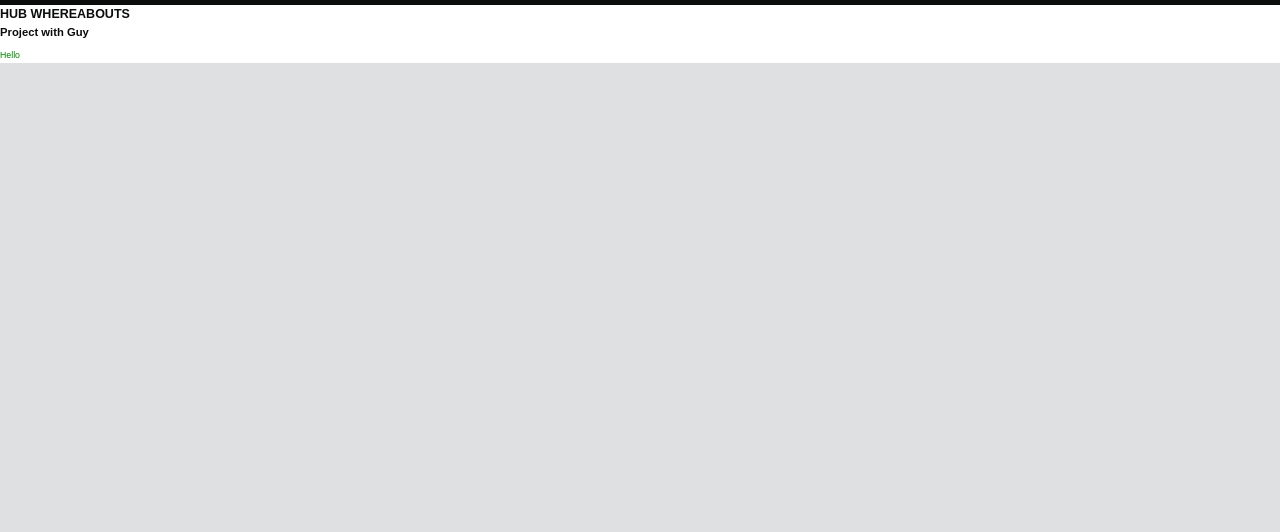
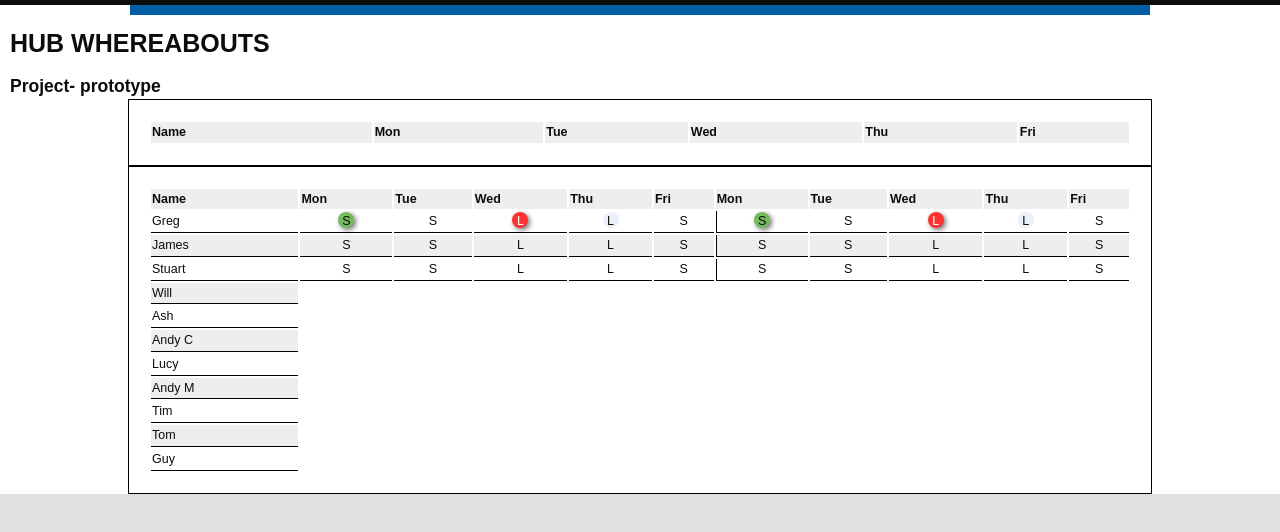
Before and after one commit to UKHomeOffice/hub-whereabouts, a website: page src/index.html in a window 1280 px wide. Shown: the part 48-580 px from the top of the page. Drawn offline with nearby package versions, Linux system fonts and the light colour scheme; files that its build step writes are made by us from their sources; no server answers.

Commit message:
Added uglify

```diff
--- a/src/index.html
+++ b/src/index.html
@@ -6,13 +6,92 @@
     <link rel="stylesheet" href="main.css" />
   </head>
   <body>
-  <header role="banner" id="global-header" class="with-proposition"><div class="header-wrapper"><div class="header-global"><div class="header-logo"><a href="https://hodigital.blog.gov.uk/" title="Go to the Home Office Digital blog" id="logo" class="content"><img src="/assets/images/gov.uk_logotype_crown_invert_trans.png?0.17.3" width="35" height="31" alt="Home Office crest"> Home Office</a></div></div><div class="header-proposition"><div class="content"><nav id="proposition-menu"><span class="home" id="proposition-name">UK Visas and Immigration</span></nav></div></div></div></header>
-    <h1>HUB WHEREABOUTS</h1>
-    <h2>Project with Guy</h2>
-    <p>Hello</p>
+  <header role="banner" id="global-header" class="with-proposition">
+      <div class="header-wrapper">
+          <div class="header-global">
+              <div class="header-logo">
+                  <a href="https://hodigital.blog.gov.uk/" title="Go to the Home Office Digital blog" id="logo" class="content">
+                      <img src="/assets/images/gov.uk_logotype_crown_invert_trans.png?0.17.3" width="35" height="31" alt="Home Office crest"> Home Office</a></div></div>
+                      <div class="header-proposition"><div class="content"><nav id="proposition-menu"><span class="home" id="proposition-name">UK Visas and Immigration</span></nav></div></div></div></header>
+                        <div id="global-header-bar"></div>
+  <h1>HUB WHEREABOUTS</h1>
+    <h2>Project- prototype</h2>
+    <table id="new-table">
+        <tr>
+            <th>Name</th>
+            <th>Mon</th>
+            <th>Tue</th>
+            <th>Wed</th>
+            <th>Thu</th>
+            <th>Fri</th>
+        </tr>
+    </table>
+    <div class="table">
+        <table>
+            <tr>
+                <th>Name</th>
+                <th>Mon</th>
+                <th>Tue</th>
+                <th>Wed</th>
+                <th>Thu</th>
+                <th>Fri</th>
+                <th>Mon</th>
+                <th>Tue</th>
+                <th>Wed</th>
+                <th>Thu</th>
+                <th>Fri</th>
+            </tr>
+            <tr><td>Greg</td>
+                <td><span class="green loc">S</span></td>
+                <td>S</td>
+                <td><span class="red loc">L</span></td>
+                <td><span class="loc">L</span></td>
+                <td>S</td>
+                <td><span class="green loc">S</span></td>
+                <td>S</td>
+                <td><span class="red loc">L</span></td>
+                <td><span class="loc">L</span></td>
+                <td>S</td>
+            </tr>
+            <tr><td>James</td>
+                <td>S</td>
+                <td>S</td>
+                <td>L</td>
+                <td>L</td>
+                <td>S</td>
+                <td>S</td>
+                <td>S</td>
+                <td>L</td>
+                <td>L</td>
+                <td>S</td>
+            </tr>
+            <tr><td>Stuart</td>
+                <td>S</td>
+                <td>S</td>
+                <td>L</td>
+                <td>L</td>
+                <td>S</td>
+                <td>S</td>
+                <td>S</td>
+                <td>L</td>
+                <td>L</td>
+                <td>S</td>
+            </tr>
+            <tr><td>Will</td></tr>
+            <tr><td>Ash</td></tr>
+            <tr><td>Andy C</td></tr>
+            <tr><td>Lucy</td></tr>
+            <tr><td>Andy M</td></tr>
+            <tr><td>Tim</td></tr>
+            <tr><td>Tom</td></tr>
+            <tr><td>Guy</td></tr>
+        </table>
 
+    </div>
 
+    <script src="https://cdnjs.cloudflare.com/ajax/libs/jquery/3.2.1/jquery.min.js"></script>
     <script src="vendor.js"></script>
     <script src="main.js"></script>
+
   </body>
 </html>
--- a/src/js/main.js
+++ b/src/js/main.js
@@ -1 +1,70 @@
-console.log('hello')
+var $ = jQuery
+$(document).ready(function(){
+console.log("hello were ready!")
+
+var addTeamMemberWhereabouts = function(data) {
+    var data = data.map(function(data){
+        return {
+            name: data.member,
+            location: data.whereabouts.map(function(location) {
+                return location.location
+            })
+        }
+    })
+var tab = $("#new-table")
+
+var addPerson = function(person){
+    var html = '<tr><td>'+person.name+'</td>'
+    for(var i = 0; i < person.location.length; i++){
+        html += '<td>'+getLoc(person.location[i])+'</td>'
+        }
+    html += '</tr>'
+    tab.append(html)
+}
+var getLoc = function(ref){
+    var col
+    switch(ref){
+    case 's': col = 'green'
+    break;
+    case 'l': col = 'red'
+    break;
+    case 'm': col = 'yellow'
+    break;
+    }
+    return '<span class="loc '+col+'">'+ref.toUpperCase()+'</span>'
+
+}
+
+for(var i = 0; i < data.length; i++){
+    addPerson(data[i])
+}
+
+
+}
+
+$.get({
+    url: "/team_members",
+    success: addTeamMemberWhereabouts
+})
+
+
+//var data = [{name:"Greg", location:["s", "s", "s", "s", "l"]},
+//            {name:"James", location:["l", "s", "s", "l", "l"]},
+//            {name:"Stuart", location:["s", "s", "m", "s", "s"]},
+//            {name:"Will", location:["m", "s", "s", "s", "s"]},
+//            {name:"Ash", location:["s", "s", "s", "s", "s"]},
+//            {name:"Andy C", location:["s", "l", "l", "s", "s"]},
+//            {name:"Lucy", location:["s", "s", "l", "s", "s"]},
+//            {name:"Andy M", location:["s", "l", "s", "s", "s"]},
+//            {name:"Tim", location:["s", "l", "s", "s", "s"]},
+//            {name:"Tom", location:["s", "s", "s", "l", "l"]},
+//            {name:"Guy", location:["l", "s", "s", "m", "s"]}]
+
+
+
+
+
+
+
+
+})
--- a/src/styles/main.css
+++ b/src/styles/main.css
@@ -1,16 +1,71 @@
 body {
-  font-size: 62.5%;
+    font-size: 62.5%;
 }
 
 h1 {
-  font-size: 2em;
+    font-size: 4em;
+    margin: 10px;
 }
 
 h2 {
-  font-size: 1.8em;
+    font-size: 2.8em;
+    margin-left: 10px;
+}
+#global-header-bar{
+    height:10px;
+    background-color: #005ea5;
 }
 
 p {
-  font-size: 1.4em;
-  color: green;
+    font-size: 2.2em;
+    color: green;
 }
+table{
+    width: 80%;
+    font-size: 2em;
+    padding: 20px;
+    border: 1px solid black;
+    margin: auto;
+    align: center;
+}
+th{
+    text-align: left;
+}
+td{
+    border-bottom: 1px solid black;
+    text-align: center;
+}
+td:first-child{
+    text-align: left;
+}
+td:nth-child(7){
+    border-left: 1px solid black;
+}
+tr{
+
+    border: 1px solid black;
+}
+tr:nth-child(odd){
+    background-color: #eee;
+}
+.loc{
+    display: inline-block;
+    background-color: #eaf0f9;
+    width: 16px;
+    height: 16px;
+    text-align: center;
+    border-radius: 8px;
+}
+.green{
+    background-color: #75ba5e;
+    box-shadow: 2px 2px 5px 0px rgba(0,0,0,0.55);
+}
+.red{
+    background-color: #fc3232;
+    color: white;
+    box-shadow: 2px 2px 5px 0px rgba(0,0,0,0.55);
+}
+.yellow{
+    background-color: #f4eb42;
+    box-shadow: 2px 2px 5px 0px rgba(0,0,0,0.55);
+}
```
Also changed, not shown: package.json (+5 -2 lines), server.js (+9 -1 lines), server/mongo_config.js (added, +7 -0 lines), server/team_member.js (added, +11 -0 lines), server/whereabouts.js (added, +8 -0 lines), team_member.json (added, +37 -0 lines).
